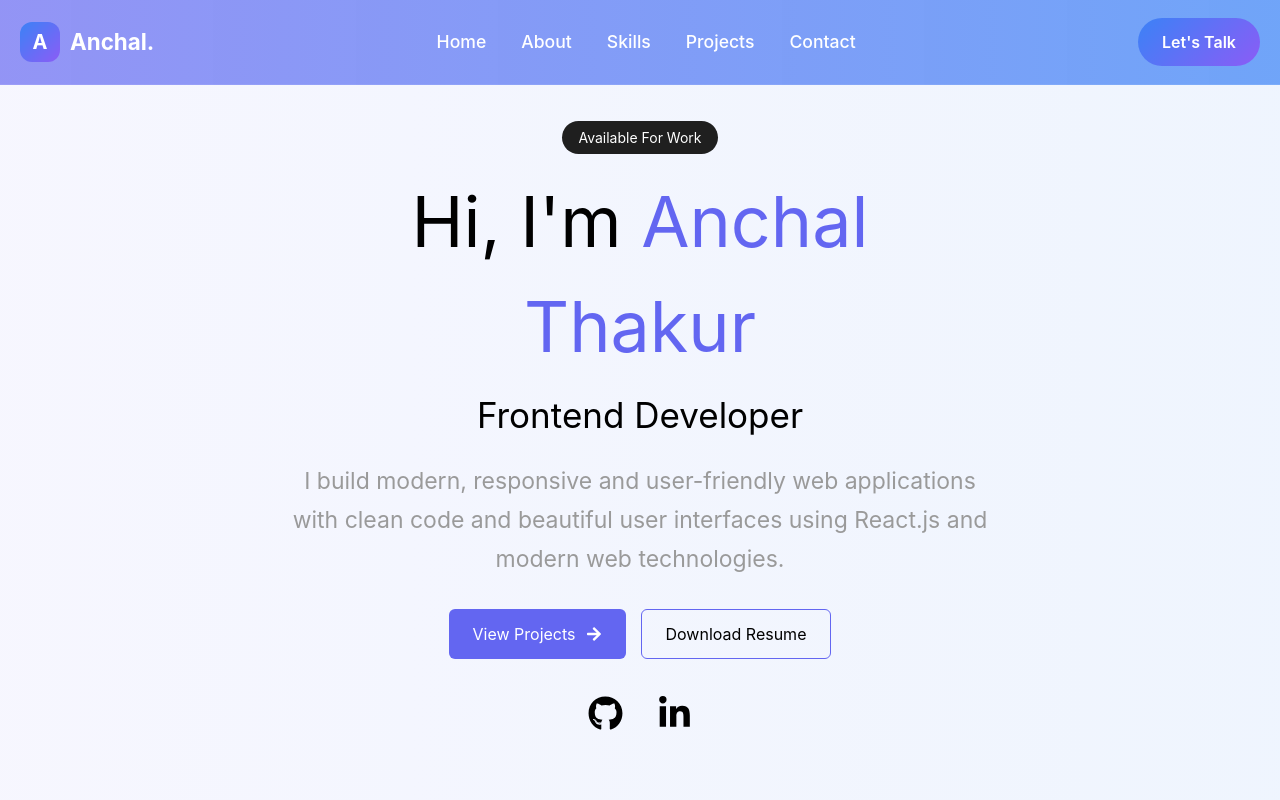
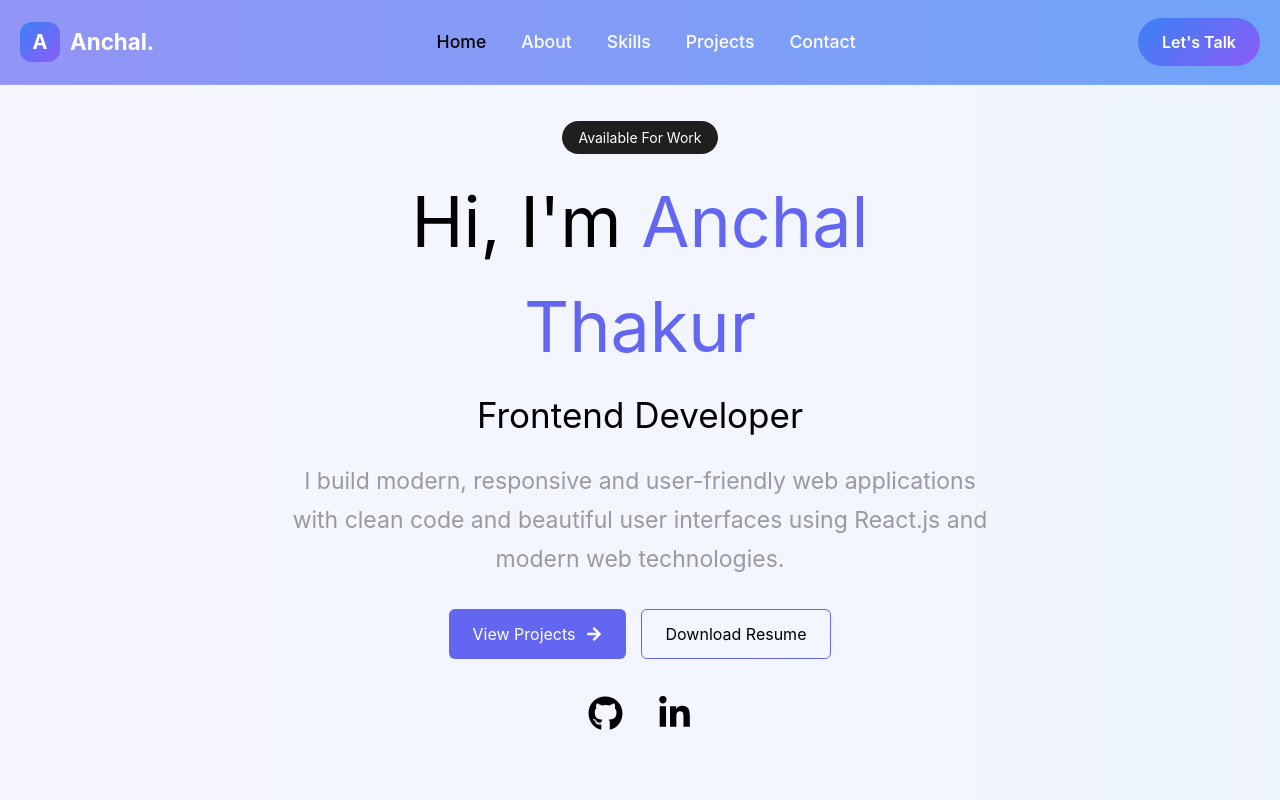
Before and after one commit to anchalkawal522-creator/Anchal-portfolio, a React app: page / in a window 1280 px wide. In both pictures the pointer is over the link 461 px from the left and 41 px from the top of the page. Shown: the top 800 px of the page. Built offline with nearby package versions, Linux system fonts and the light colour scheme; the HTML template or start-up script is replaced by a standard one.

Commit message:
navbar fix

```diff
--- a/src/components/Navbar/Navbar.css
+++ b/src/components/Navbar/Navbar.css
@@ -66,7 +66,7 @@
 }
 
 .nav-links a:hover {
-  color: #60a5fa;
+  color: black;
 }
 
 .contact-btn {
```
